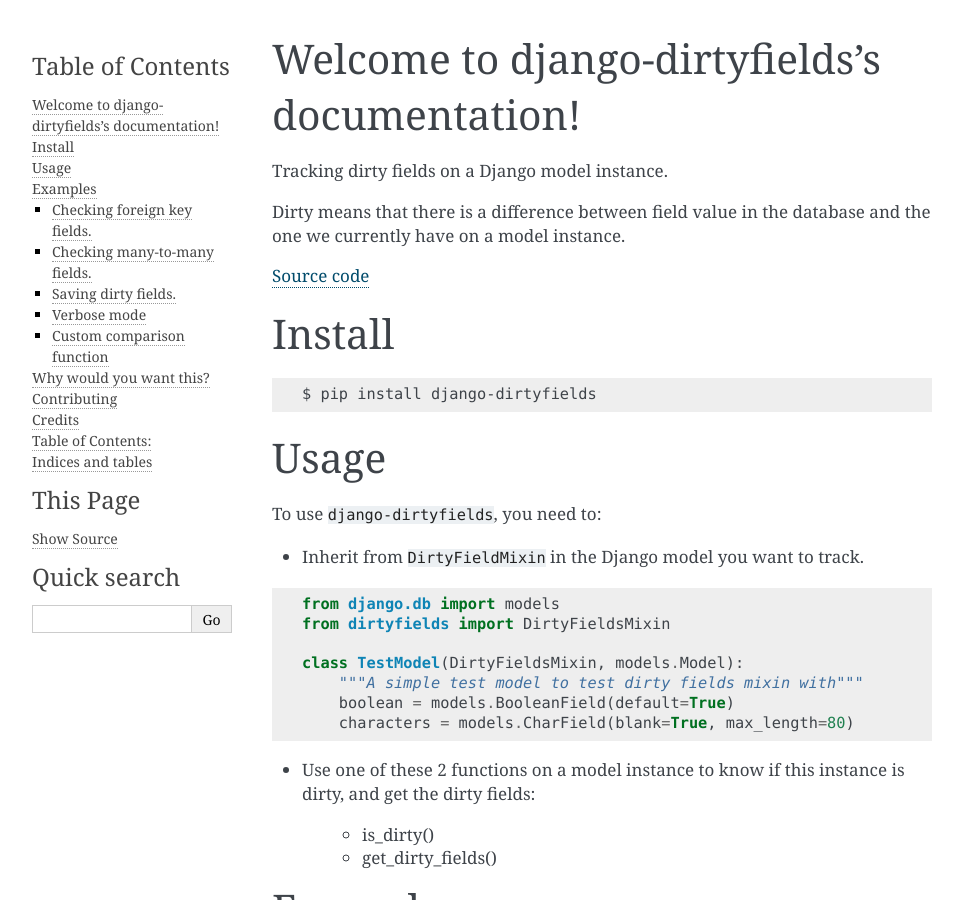
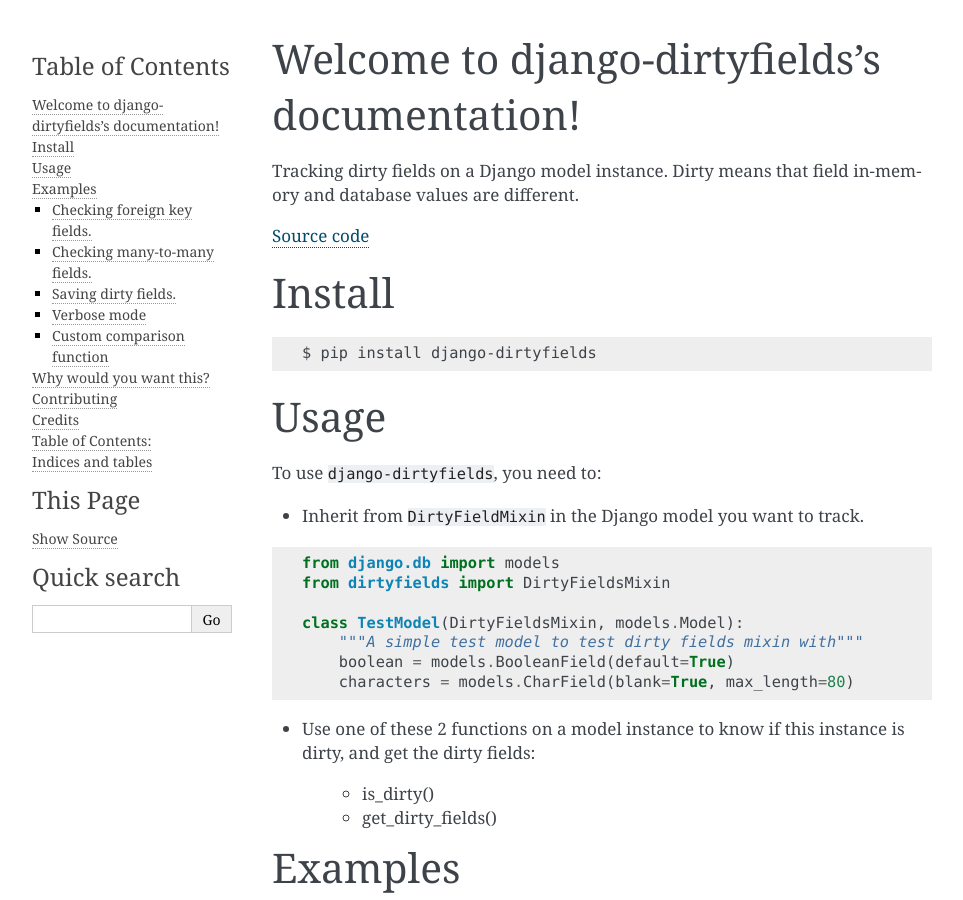
Before and after one commit to romgar/django-dirtyfields, a Sphinx documentation site: the page built from docs/index.rst, in a window 1280 px wide and 900 px high. Shown: the whole window, without its empty margins (148-1111 px from the left). Built offline with Sphinx 7.4.7, drawn with Linux system fonts in a browser that asks for light colours.

```diff
--- a/README.rst
+++ b/README.rst
@@ -13,8 +13,7 @@ Django Dirty Fields
    :target: http://django-dirtyfields.readthedocs.org/en/develop/?badge=develop
 
 Tracking dirty fields on a Django model instance.
-
-Dirty means that there is a difference between field value in the database and the one we currently have on a model instance.
+Dirty means that field in-memory and database values are different.
 
 `Full documentation <http://django-dirtyfields.readthedocs.org/en/develop/>`_
 
--- a/docs/index.rst
+++ b/docs/index.rst
@@ -3,8 +3,7 @@ Welcome to django-dirtyfields's documentation!
 ==============================================
 
 Tracking dirty fields on a Django model instance.
-
-Dirty means that there is a difference between field value in the database and the one we currently have on a model instance.
+Dirty means that field in-memory and database values are different.
 
 `Source code <https://github.com/romgar/django-dirtyfields/>`_
 
--- a/setup.py
+++ b/setup.py
@@ -7,7 +7,7 @@ def listify(filename):
 
 setup(
     name="django-dirtyfields",
-    version="0.9",
+    version="1.0",
     url='http://github.com/romgar/django-dirtyfields',
     license='BSD',
     description=("Tracking dirty fields on a Django model instance "
```
Also changed, not shown: ChangeLog.rst (+25 -6 lines).
